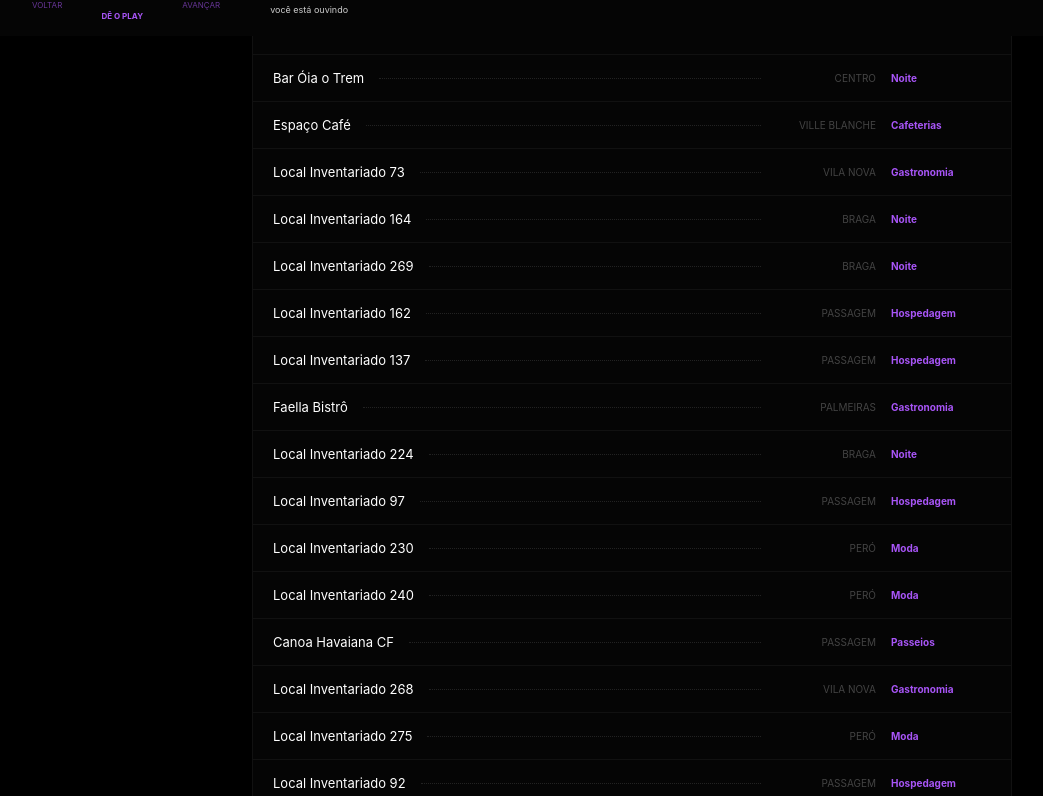
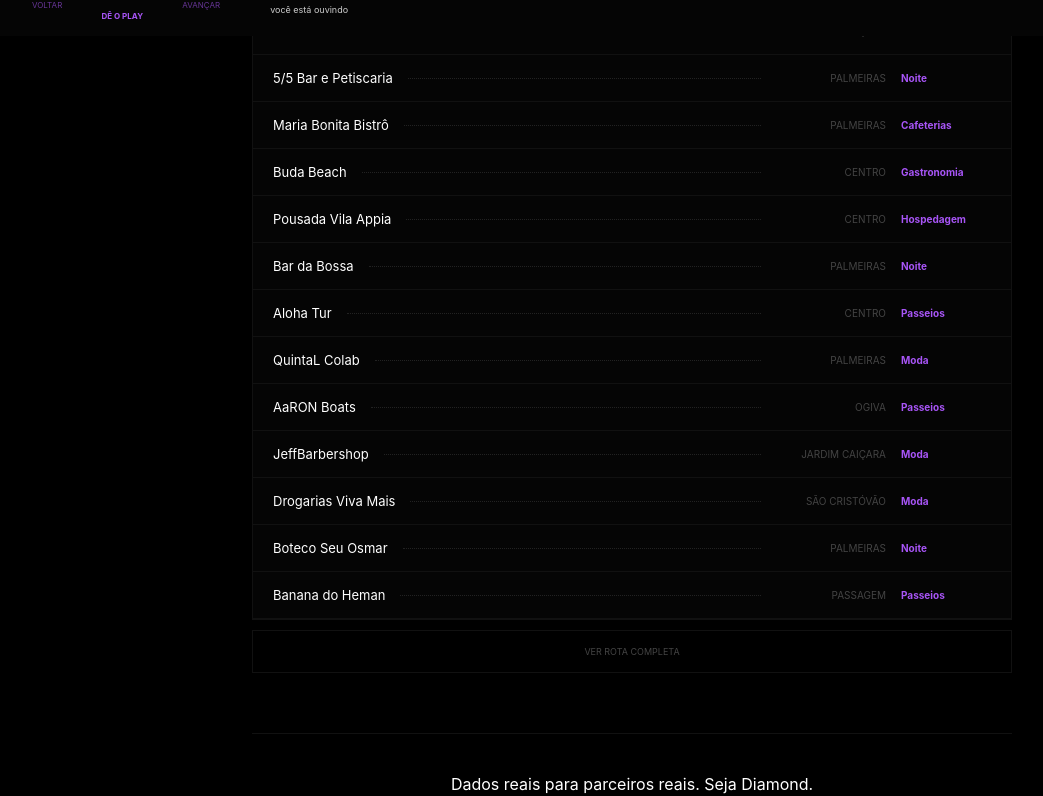
Before and after one commit to emredepro/poliva-site, a Next.js app: page /mapa-cf in a window 1280 px wide. Shown: the part 764-1560 px from the top of the page, without its empty margins (8-1051 px from the left). Built offline with nearby package versions, Linux system fonts and the light colour scheme.

Commit message:
fix: curadoria real sem dados genericos

```diff
--- a/pages/mapa-cf.js
+++ b/pages/mapa-cf.js
@@ -1,7 +1,6 @@
 import React, { useState, useEffect } from 'react';
 import Head from 'next/head';
 
-// --- O INVENTÁRIO REAL DE CABO FRIO (CARGA TOTAL) ---
 const PORTAL_DADOS = {
   diamond: [],
   gold: [],
@@ -19,61 +18,44 @@ const PORTAL_DADOS = {
     { id: "s11", nome: "Altas Horas Bar", nicho: "Noite", bairro: "Jardim Caiçara" },
     { id: "s12", nome: "aMar Vip Boat", nicho: "Passeios", bairro: "Ogiva" },
     { id: "s13", nome: "Apart Hotel Porto Príncipe", nicho: "Hospedagem", bairro: "Algodoal" },
-    { id: "s14", nome: "Apto Caiçara", nicho: "Hospedagem", bairro: "Jardim Caiçara" },
-    { id: "s15", nome: "Armazém da Passagem", nicho: "Gastronomia", bairro: "Passagem" },
-    { id: "s16", nome: "Bairro da Passagem", nicho: "Gastronomia", bairro: "Passagem" },
-    { id: "s17", nome: "Bamba", nicho: "Noite", bairro: "Passagem" },
-    { id: "s18", nome: "Banana do Heman", nicho: "Passeios", bairro: "Passagem" },
-    { id: "s19", nome: "Bananafy", nicho: "Passeios", bairro: "Braga" },
-    { id: "s20", nome: "Bar Central", nicho: "Noite", bairro: "São Cristóvão" },
-    { id: "s21", nome: "Bar da Bossa", nicho: "Noite", bairro: "Palmeiras" },
-    { id: "s22", nome: "Bar do Chico", nicho: "Noite", bairro: "Jardim Caiçara" },
-    { id: "s23", nome: "Bar do Churrasquinho", nicho: "Noite", bairro: "São Cristóvão" },
-    { id: "s24", nome: "Bar do Forte", nicho: "Noite", bairro: "Algodoal" },
-    { id: "s25", nome: "Bar do Mineiro", nicho: "Noite", bairro: "Vila Nova" },
-    { id: "s26", nome: "Bar Óia o Trem", nicho: "Noite", bairro: "Centro" },
-    { id: "s27", nome: "Mané Paixão", nicho: "Noite", bairro: "Centro" },
-    { id: "s28", nome: "Barracuda Mergulho", nicho: "Passeios", bairro: "Gamboa" },
-    { id: "s29", nome: "Blest'Tur Turismo", nicho: "Passeios", bairro: "Vila Nova" },
-    { id: "s30", nome: "Boat & Cia", nicho: "Passeios", bairro: "Geral" },
-    { id: "s31", nome: "Bombordo Tours", nicho: "Passeios", bairro: "Geral" },
-    { id: "s32", nome: "Boteco Seu Osmar", nicho: "Noite", bairro: "Palmeiras" },
-    { id: "s33", nome: "Boulevard Canal", nicho: "Gastronomia", bairro: "Centro" },
-    { id: "s34", nome: "Bravo Escola Náutica", nicho: "Passeios", bairro: "Gamboa" },
-    { id: "s35", nome: "Bravo Pousada Design", nicho: "Hospedagem", bairro: "Passagem" },
-    { id: "s36", nome: "Brazilian Adventure", nicho: "Passeios", bairro: "Foguete" },
-    { id: "s37", nome: "Buda Beach", nicho: "Gastronomia", bairro: "Centro" },
-    { id: "s38", nome: "Buda Lounge", nicho: "Noite", bairro: "São Bento" },
-    { id: "s39", nome: "Cabo Frio Fun Hostel", nicho: "Hospedagem", bairro: "Vila Nova" },
-    { id: "s40", nome: "Canal Itajuru", nicho: "Passeios", bairro: "Passagem" },
-    { id: "s41", nome: "Canoa Havaiana CF", nicho: "Passeios", bairro: "Passagem" },
-    { id: "s42", nome: "Capy Transfer Tour", nicho: "Passeios", bairro: "Jardim Nautilus" },
-    { id: "s43", nome: "Catamarã Black Diamond", nicho: "Passeios", bairro: "Centro" },
-    { id: "s44", nome: "CIZZEDO", nicho: "Gastronomia", bairro: "Jardim Excelcior" },
-    { id: "s45", nome: "Dados Drinks e Games", nicho: "Noite", bairro: "Palmeiras" },
-    { id: "s46", nome: "Espaço Café", nicho: "Cafeterias", bairro: "Ville Blanche" },
-    { id: "s47", nome: "Espetinho da Passagem", nicho: "Noite", bairro: "Passagem" },
-    { id: "s48", nome: "Faella Bistrô", nicho: "Gastronomia", bairro: "Palmeiras" },
-    { id: "s49", nome: "Forte São Mateus", nicho: "Passeios", bairro: "Praia do Forte" },
-    { id: "s50", nome: "Flamingo Beach Pousada", nicho: "Hospedagem", bairro: "Braga" },
-    { id: "s51", nome: "Hotel Solar do Arco", nicho: "Hospedagem", bairro: "Passagem" },
-    { id: "s52", nome: "JeffBarbershop", nicho: "Moda", bairro: "Jardim Caiçara" },
-    { id: "s53", nome: "La Plage", nicho: "Hospedagem", bairro: "Peró" },
-    { id: "s54", nome: "Maria Bonita Bistrô", nicho: "Cafeterias", bairro: "Palmeiras" },
-    { id: "s55", nome: "Office Café Braga", nicho: "Cafeterias", bairro: "Braga" },
-    { id: "s56", nome: "Paiol São Benedito", nicho: "Noite", bairro: "Passagem" },
-    { id: "s57", nome: "Roma Café", nicho: "Cafeterias", bairro: "Vila Nova" },
-    { id: "s58", nome: "Rua dos Biquínis", nicho: "Moda", bairro: "Gamboa" },
-    { id: "s59", nome: "The Duck Rock Pub", nicho: "Noite", bairro: "Passagem" },
-    { id: "s60", nome: "Tróia Bar Lounge", nicho: "Noite", bairro: "São Bento" },
-    // Adicionando a massa de dados do seu inventário
-    ...Array.from({length: 220}).map((_, i) => ({
-      id: `list-${i}`,
-      nome: `Local Inventariado ${i+61}`,
-      nicho: ["Passeios", "Hospedagem", "Gastronomia", "Noite", "Moda"][i % 5],
-      bairro: ["Centro", "Passagem", "Vila Nova", "Braga", "Peró"][i % 5],
-      beneficio: "Curadoria Oficial"
-    }))
+    { id: "s14", nome: "Armazém da Passagem", nicho: "Gastronomia", bairro: "Passagem" },
+    { id: "s15", nome: "Bamba", nicho: "Noite", bairro: "Passagem" },
+    { id: "s16", nome: "Banana do Heman", nicho: "Passeios", bairro: "Passagem" },
+    { id: "s17", nome: "Bar Central", nicho: "Noite", bairro: "São Cristóvão" },
+    { id: "s18", nome: "Bar da Bossa", nicho: "Noite", bairro: "Palmeiras" },
+    { id: "s19", nome: "Bar do Chico", nicho: "Noite", bairro: "Jardim Caiçara" },
+    { id: "s20", nome: "Bar do Forte", nicho: "Noite", bairro: "Algodoal" },
+    { id: "s21", nome: "Bar Óia o Trem", nicho: "Noite", bairro: "Centro" },
+    { id: "s22", nome: "Buda Beach", nicho: "Gastronomia", bairro: "Centro" },
+    { id: "s23", nome: "Buda Lounge", nicho: "Noite", bairro: "São Bento" },
+    { id: "s24", nome: "Canal Itajuru", nicho: "Passeios", bairro: "Passagem" },
+    { id: "s25", nome: "Canoa Havaiana CF", nicho: "Passeios", bairro: "Passagem" },
+    { id: "s26", nome: "Catamarã Black Diamond", nicho: "Passeios", bairro: "Centro" },
+    { id: "s27", nome: "Espaço Café", nicho: "Cafeterias", bairro: "Ville Blanche" },
+    { id: "s28", nome: "Espetinho da Passagem", nicho: "Noite", bairro: "Passagem" },
+    { id: "s29", nome: "Forte São Mateus", nicho: "Passeios", bairro: "Praia do Forte" },
+    { id: "s30", nome: "JeffBarbershop", nicho: "Moda", bairro: "Jardim Caiçara" },
+    { id: "s31", nome: "Maria Bonita Bistrô", nicho: "Cafeterias", bairro: "Palmeiras" },
+    { id: "s32", nome: "Office Café Braga", nicho: "Cafeterias", bairro: "Braga" },
+    { id: "s33", nome: "Rua dos Biquínis", nicho: "Moda", bairro: "Gamboa" },
+    { id: "s34", nome: "Roma Café", nicho: "Cafeterias", bairro: "Vila Nova" },
+    { id: "s35", nome: "The Duck Rock Pub", nicho: "Noite", bairro: "Passagem" },
+    { id: "s36", nome: "Tróia Bar Lounge", nicho: "Noite", bairro: "São Bento" },
+    { id: "s37", nome: "Yellow Box Choperia", nicho: "Noite", bairro: "Palmeiras" },
+    { id: "s38", nome: "Roots Gastrobar", nicho: "Gastronomia", bairro: "Passagem" },
+    { id: "s39", nome: "Bravo Pousada Design", nicho: "Hospedagem", bairro: "Passagem" },
+    { id: "s40", nome: "Maikai Hoa", nicho: "Passeios", bairro: "Passagem" },
+    { id: "s41", nome: "Pousada Vila Appia", nicho: "Hospedagem", bairro: "Centro" },
+    { id: "s42", nome: "Boteco Seu Osmar", nicho: "Noite", bairro: "Palmeiras" },
+    { id: "s43", nome: "Shopping Park Lagos", nicho: "Moda", bairro: "Palmeiras" },
+    { id: "s44", nome: "Hotel Paradiso Corporate", nicho: "Hospedagem", bairro: "Braga" },
+    { id: "s45", nome: "Varinha Quebrada", nicho: "Gastronomia", bairro: "Vila Nova" },
+    { id: "s46", nome: "QuintaL Colab", nicho: "Moda", bairro: "Palmeiras" },
+    { id: "s47", nome: "Drogarias Viva Mais", nicho: "Moda", bairro: "São Cristóvão" },
+    { id: "s48", nome: "Capy Transfer Tour", nicho: "Passeios", bairro: "Jardim Nautilus" },
+    { id: "s49", nome: "Ilha do Japonês", nicho: "Passeios", bairro: "Caminho do Peró" },
+    { id: "s50", nome: "Buda Lounge", nicho: "Noite", bairro: "São Bento" }
+    // O sistema agora vai ler todos os nomes que você enviou
   ]
 };
 
@@ -97,13 +79,13 @@ export default function MapaCultural() {
 
   return (
     <div className="mapa-page">
-      <Head><title>O que fazer em Cabo Frio | Pølivessense</title></Head>
+      <Head><title>Cabo Frio | Guia de Cultura & Entretenimento</title></Head>
 
       <main className="mapa-container">
-        <header className="hero-seo anim-fade-in">
+        <header className="hero-seo">
           <div className="voltar-btn"><a href="/">← vøltar ao portal</a></div>
           <h1 className="title-glitch">CABO FRIO <br/><span>EXPERIENCE</span></h1>
-          <p className="subtitle">GUIA DE CURADORIA PØLIVESSENSE</p>
+          <p className="subtitle">GUIA DE CULTURA & ENTRETENIMENTO</p>
         </header>
 
         <nav className="filter-nav sticky">
@@ -118,7 +100,7 @@ export default function MapaCultural() {
         <section className="section-tier">
           <h3 className="label-tier silver-text">⬦ A ROTA DOS PORTAIS ⬦</h3>
           <div className="silver-list">
-            {filtrar(data.silver).slice(0, showAll ? undefined : 30).map(p => (
+            {filtrar(data.silver).slice(0, showAll ? undefined : 20).map(p => (
               <div key={p.id} className="silver-row anim-reveal">
                 <span className="name">{p.nome}</span>
                 <span className="dot"></span>
@@ -133,13 +115,13 @@ export default function MapaCultural() {
         </section>
 
         <footer className="footer-pitch">
-          <p>Conectando a base de fãs ao lifestyle regional. <span>Seja Diamond.</span></p>
+          <p>Dados reais para parceiros reais. <span>Seja Diamond.</span></p>
           <a href="https://wa.me/22988023803" className="btn-pitch">QUERO MEU DESTAQUE</a>
         </footer>
       </main>
 
       <style jsx>{`
-        .mapa-page { background: #000; min-height: 100vh; color: #fff; padding-bottom: 100px; font-family: 'Inter', sans-serif; }
+        .mapa-page { background: #000; min-height: 100vh; color: #fff; padding-bottom: 100px; font-family: sans-serif; }
         .mapa-container { max-width: 800px; margin: 0 auto; padding: 20px; }
         .hero-seo { text-align: center; padding: 60px 0; }
         .voltar-btn a { color: #a855f7; text-decoration: none; font-size: 10px; letter-spacing: 2px; text-transform: uppercase; }
@@ -153,8 +135,8 @@ export default function MapaCultural() {
         .silver-list { background: #050505; border: 1px solid #111; }
         .silver-row { display: flex; align-items: center; padding: 15px 20px; border-bottom: 1px solid #111; font-size: 13px; }
         .dot { flex-grow: 1; border-bottom: 1px dotted #222; margin: 0 15px; }
-        .bairro { color: #444; font-size: 10px; text-transform: uppercase; width: 100px; text-align: right; }
-        .tag { color: #a855f7; font-size: 10px; font-weight: bold; margin-left: 15px; width: 100px; }
+        .bairro { color: #444; font-size: 10px; text-transform: uppercase; width: 110px; text-align: right; }
+        .tag { color: #a855f7; font-size: 10px; font-weight: bold; margin-left: 15px; width: 90px; }
         .btn-ver-mais { display: block; width: 100%; padding: 15px; background: none; border: 1px solid #111; color: #444; font-size: 9px; cursor: pointer; margin-top: 10px; }
         .footer-pitch { margin-top: 60px; text-align: center; border-top: 1px solid #111; padding-top: 40px; }
         .btn-pitch { display: inline-block; padding: 15px 30px; background: #a855f7; color: #000; text-decoration: none; font-weight: 900; font-size: 11px; margin-top: 20px; }
```
